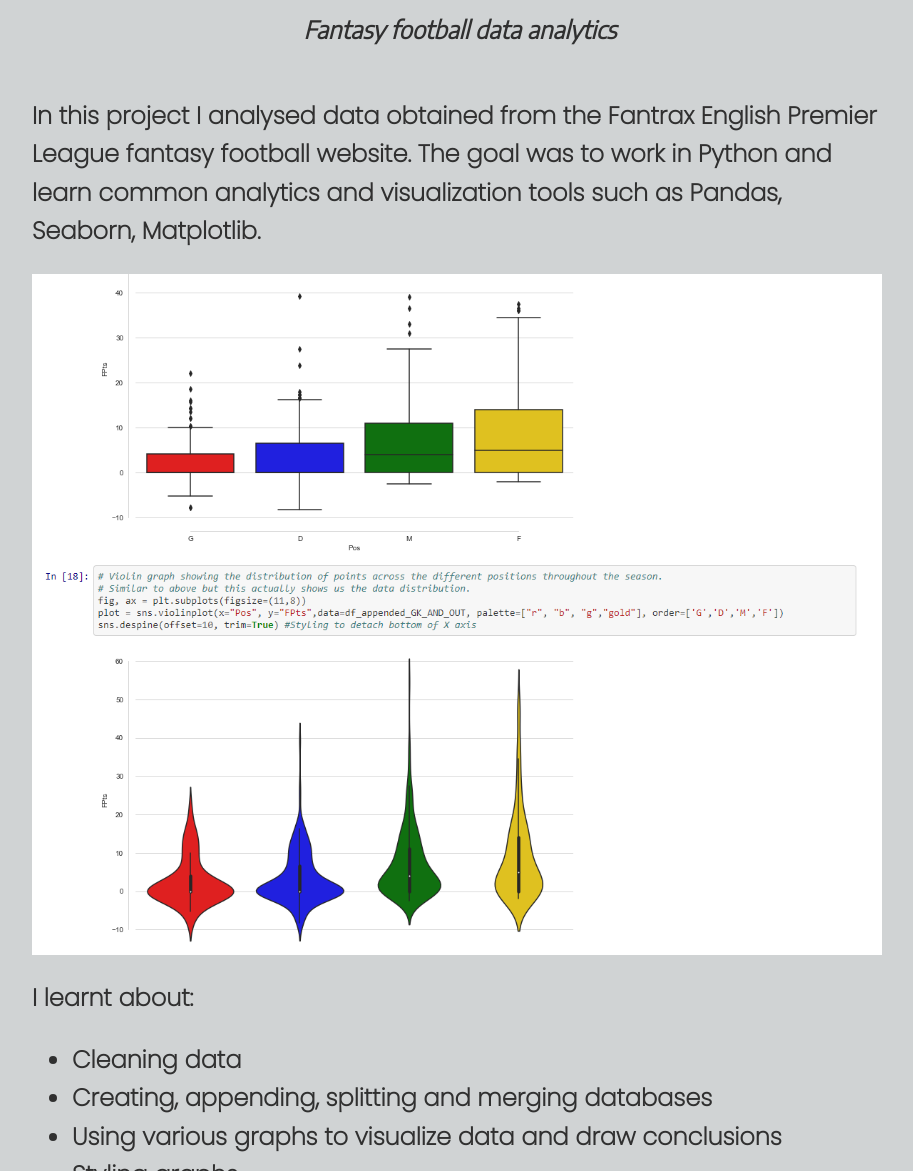
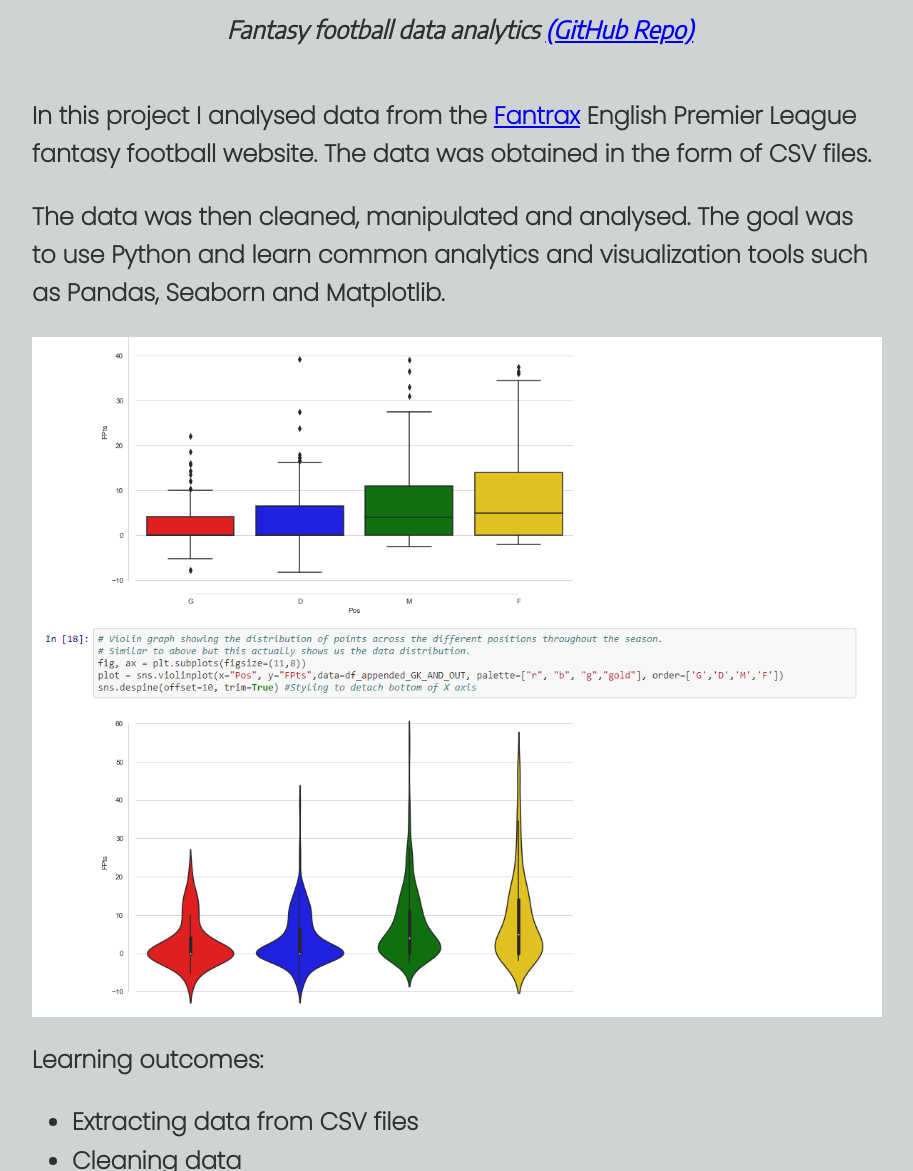
Before and after one commit to AlfonsoGhislieri/Portfolio, a plain HTML site: page views/fantrax.html in a window 1280 px wide. Shown: the part 189-1360 px from the top of the page, without its empty margins (183-1096 px from the left). Drawn offline with nearby package versions, Linux system fonts and the light colour scheme.

Commit message:
edited text in fantrax and task-divider pages

```diff
--- a/css/style.css
+++ b/css/style.css
@@ -114,6 +114,10 @@ header {
 
     transform: translateX(100%);
     transition: transform 250ms cubic-bezier(0.5, 0, 0.5,1);
+}
+
+#nav_button {
+    outline:none;
 }
 
 .nav__list {
--- a/views/fantrax.html
+++ b/views/fantrax.html
@@ -37,18 +37,26 @@
             <h1 class="section__title__portfolio section__title__portfolio--intro">
                 <strong>Fantrax </strong>
             </h1>
-            <p class="section__subtitle__portfolio section__subtitle__portfolio--intro">Fantasy football data analytics</p>
+            <p class="section__subtitle__portfolio section__subtitle__portfolio--intro">
+                Fantasy football data analytics
+                <a href="https://github.com/AlfonsoGhislieri/Fantasy-Football-Analytics">(GitHub Repo)</a>
+            </p>
         </section>
 
         <!-- Main section -->
         <div class="portfolio-item-ind">
-            <p> In this project I analysed data obtained from the Fantrax English Premier League fantasy football website. The goal
-                was to work in Python and learn common analytics and visualization tools such as Pandas, Seaborn, Matplotlib.
+            <p> In this project I analysed data from the <a href="https://www.fantrax.com/"> Fantrax</a> English Premier League fantasy football website.
+                The data was obtained in the form of CSV files.
+            </p>
+            <p>
+                The data was then cleaned, manipulated and analysed.
+                The goal was to use Python and learn common analytics and visualization tools such as Pandas, Seaborn and Matplotlib.
             </p>
             <img src="../img/projects/fantrax2.png" class="portfolion-item-ind__img" alt=" graphs">
             <p>
-                 I learnt about:
+                 Learning outcomes:
                 <ul>
+                    <li> Extracting data from CSV files</li>
                     <li> Cleaning data</li>
                     <li> Creating, appending, splitting and merging databases</li>
                     <li> Using various graphs to visualize data and draw conclusions</li>
@@ -58,9 +66,7 @@
             <p>
                 The project was undertaken at the start of the football season so the data was not fully comprehensive.
             </p>
-            <p><a href="https://github.com/AlfonsoGhislieri/Fantasy-Football-Analytics">Source code</a></p>
         </div>
-
 
         <!-- Footer-->
         <footer class="footer" id="footer">
```
Also changed, not shown: views/task-divider.html (+8 -6 lines).
